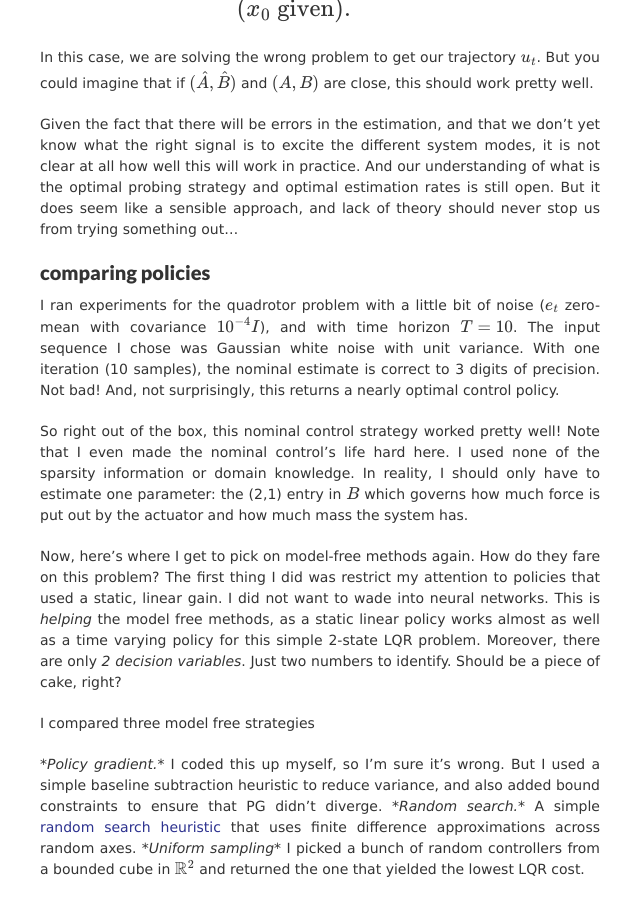
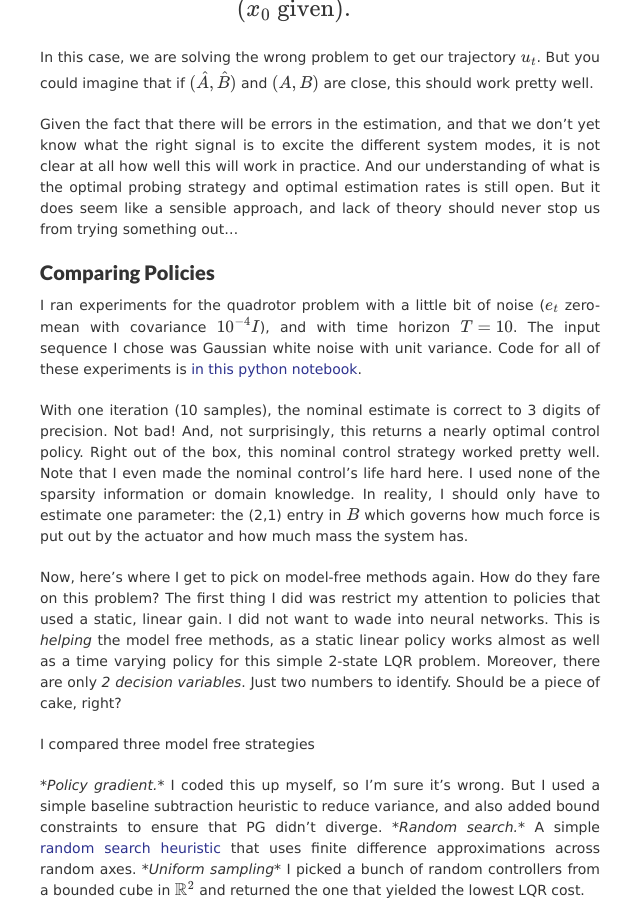
Before and after one commit to benjamin-recht/benjamin-recht.github.io, a Jekyll site: the page built from _posts/2018-02-26-nominal.md, in a window 1280 px wide and 900 px high, scrolled down 2132 px. Shown: the whole window, without its empty margins (320-960 px from the left). Built offline with Jekyll 4.4.1, drawn with Linux system fonts in a browser that asks for light colours; nearby versions of some CDN libraries; formulas are drawn with MathJax 3; comment, search, counter and statistics services are not loaded; some of the changed text lies outside the part shown.

Commit message:
linked to code

```diff
--- a/_posts/2018-02-26-nominal.md
+++ b/_posts/2018-02-26-nominal.md
@@ -1,6 +1,6 @@
 ---
 layout:     post
-title:      A Model Is Looking Good
+title:      The Riddle of the Model
 date:       2018-02-20 0:00:00
 summary:    An outsider tour of reinforcement learning, Part 6. Nominal control and the power of models.
 author:     Ben Recht
@@ -77,11 +77,12 @@ In this case, we are solving the wrong problem to get our trajectory $u_t$. But
 
 Given the fact that there will be errors in the estimation, and that we don’t yet know what the right signal is to excite the different system modes, it is not clear at all how well this will work in practice. And our understanding of what is the optimal probing strategy and optimal estimation rates is still open.  But it does seem like a sensible approach, and lack of theory should never stop us from trying something out...
 
-## comparing policies
+## Comparing Policies
 
-I ran experiments for the quadrotor problem with a little bit of noise ($e_t$ zero-mean with covariance $10^{-4} I$), and with time horizon $T=10$. The input sequence I chose was Gaussian white noise with unit variance. With one iteration (10 samples), the nominal estimate is correct to 3 digits of precision. Not bad! And, not surprisingly, this returns a nearly optimal control policy.
+I ran experiments for the quadrotor problem with a little bit of noise ($e_t$ zero-mean with covariance $10^{-4} I$), and with time horizon $T=10$. The input sequence I chose was Gaussian white noise with unit variance. Code for all of these experiments is [in this python notebook](code/lqr_policy_comparisons.ipynb).
 
-So right out of the box, this nominal control strategy worked pretty well! Note that I even made the nominal control's life hard here. I used none of the sparsity information or domain knowledge. In reality, I should only have to estimate one parameter: the (2,1) entry in $B$ which governs how much force is put out by the actuator and how much mass the system has.
+
+With one iteration (10 samples), the nominal estimate is correct to 3 digits of precision. Not bad! And, not surprisingly, this returns a nearly optimal control policy. Right out of the box, this nominal control strategy worked pretty well. Note that I even made the nominal control's life hard here. I used none of the sparsity information or domain knowledge. In reality, I should only have to estimate one parameter: the (2,1) entry in $B$ which governs how much force is put out by the actuator and how much mass the system has.
 
 Now, here’s where I get to pick on model-free methods again. How do they fare on this problem? The first thing I did was restrict my attention to policies that used a static, linear gain. I did not want to wade into neural networks. This is _helping_ the model free methods, as a static linear policy works almost as well as a time varying policy for this simple 2-state LQR problem. Moreover, there are only _2 decision variables_.  Just two numbers to identify. Should be a piece of cake, right?
 
```
Also changed, not shown: other parts of _posts/2018-02-26-nominal.md (+1 -1 lines).
